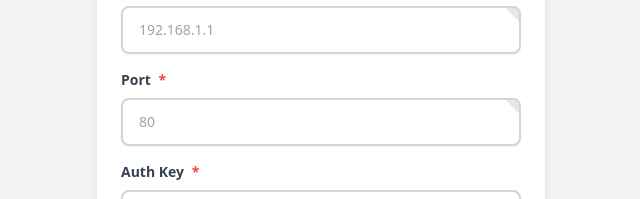
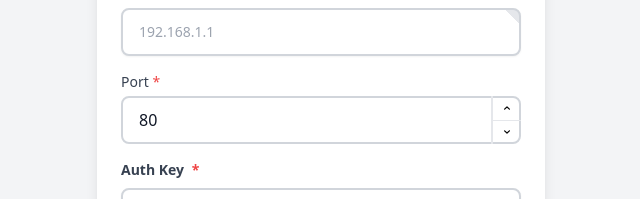
Before and after one commit to lukaku12/access-point, a Vue app: page /login in a window 1280 px wide. Shown: the part 275-474 px from the top of the page, without its empty margins (319-959 px from the left). Built offline with nearby package versions, Linux system fonts and the light colour scheme.

Commit message:
Update ConfigView to store auth_key in localStorage; add required prop to BaseSelectInput and BaseCheckbox components; enhance ConfigForm and LoginForm with required fields and default port value

```diff
--- a/src/components/base/BaseCheckbox.vue
+++ b/src/components/base/BaseCheckbox.vue
@@ -3,11 +3,13 @@ interface Props {
   modelValue: boolean;
   label?: string;
   disabled?: boolean;
+  required?: boolean;
 }
 
 withDefaults(defineProps<Props>(), {
   label: '',
-  disabled: false
+  disabled: false,
+  required: false
 });
 
 const emit = defineEmits<{
@@ -20,7 +22,9 @@ const emit = defineEmits<{
     'opacity-75 cursor-not-allowed': disabled,
     'cursor-pointer': !disabled
   }">
-    <span v-if="label" class="text-sm font-medium text-gray-700 dark:text-gray-300">{{ label }}</span>
+    <span v-if="label" class="text-sm font-medium text-gray-700 dark:text-gray-300">
+      {{ label }} <span v-if="required" class="text-red-500">*</span>
+    </span>
     <div class="relative">
       <input
         type="checkbox"
--- a/src/components/base/BaseNumberInput.vue
+++ b/src/components/base/BaseNumberInput.vue
@@ -8,6 +8,9 @@ interface Props {
   disabled?: boolean;
   required?: boolean;
   helpText?: string;
+  error?: string;
+  loading?: boolean;
+  placeholder?: string;
 }
 
 const props = withDefaults(defineProps<Props>(), {
@@ -17,22 +20,26 @@ const props = withDefaults(defineProps<Props>(), {
   step: 1,
   disabled: false,
   required: false,
-  helpText: ''
+  helpText: '',
+  error: '',
+  loading: false,
+  placeholder: ''
 });
 
 const emit = defineEmits<{
   (e: 'update:modelValue', value: number): void;
+  (e: 'blur', event: FocusEvent): void;
 }>();
 
 const increment = () => {
-  if (props.disabled) return;
+  if (props.disabled || props.loading) return;
   const newValue = props.modelValue + props.step;
   if (props.max !== undefined && newValue > props.max) return;
   emit('update:modelValue', newValue);
 };
 
 const decrement = () => {
-  if (props.disabled) return;
+  if (props.disabled || props.loading) return;
   const newValue = props.modelValue - props.step;
   if (props.min !== undefined && newValue < props.min) return;
   emit('update:modelValue', newValue);
@@ -55,68 +62,101 @@ const handleInput = (event: Event) => {
 
   emit('update:modelValue', value);
 };
+
+const handleBlur = (event: FocusEvent) => {
+  emit('blur', event);
+};
+
+const handleKeyDown = (event: KeyboardEvent) => {
+  if (event.key === 'ArrowUp') {
+    event.preventDefault();
+    increment();
+  } else if (event.key === 'ArrowDown') {
+    event.preventDefault();
+    decrement();
+  }
+};
 </script>
 
 <template>
   <div class="form-group">
-    <label v-if="label" class="block text-sm font-semibold text-gray-700 dark:text-gray-300 mb-2">
+    <label v-if="label" :for="label" class="block text-sm font-medium text-gray-700 dark:text-gray-300 mb-1">
       {{ label }}
       <span v-if="required" class="text-red-500">*</span>
     </label>
 
     <div class="relative">
       <input
+        :id="label"
         type="number"
         :value="modelValue"
         @input="handleInput"
+        @blur="handleBlur"
+        @keydown="handleKeyDown"
         :min="min"
         :max="max"
         :step="step"
-        :disabled="disabled"
+        :disabled="disabled || loading"
         :required="required"
-        class="block w-full rounded-lg border-2 px-4 py-3 pr-20 transition-colors duration-200"
+        :placeholder="placeholder"
+        class="block w-full rounded-lg border-2 px-4 py-2.5 pr-16 transition-all duration-200 focus:ring-2 focus:ring-offset-0"
         :class="{
-          'border-gray-300 dark:border-gray-600 bg-white dark:bg-gray-700 text-gray-900 dark:text-gray-100': !disabled,
-          'border-gray-200 dark:border-gray-700 bg-gray-50 dark:bg-gray-800 text-gray-500 dark:text-gray-400 cursor-not-allowed': disabled
+          'border-gray-300 dark:border-gray-600 bg-white dark:bg-gray-700 text-gray-900 dark:text-gray-100 focus:border-blue-500 focus:ring-blue-500/20': !error && !disabled,
+          'border-red-300 dark:border-red-600 bg-red-50 dark:bg-red-900/20 text-red-900 dark:text-red-100 focus:border-red-500 focus:ring-red-500/20': error,
+          'border-gray-200 dark:border-gray-700 bg-gray-50 dark:bg-gray-800 text-gray-500 dark:text-gray-400 cursor-not-allowed': disabled || loading
         }"
       />
 
-      <div class="absolute inset-y-0 right-0 flex">
+      <div class="absolute inset-y-0 right-0 flex items-center">
+        <div class="flex flex-col h-full border-l-2 border-gray-200 dark:border-gray-600">
           <button
             type="button"
-          @click="decrement"
-          :disabled="disabled || (min !== undefined && modelValue <= min)"
-          class="px-3 border-l-2 border-gray-200 dark:border-gray-600 hover:bg-gray-100 dark:hover:bg-gray-600
-                 transition-colors duration-200 rounded-l"
-          :class="{ 'opacity-50 cursor-not-allowed': disabled || (min !== undefined && modelValue <= min) }"
+            @click="increment"
+            :disabled="disabled || loading || (max !== undefined && modelValue >= max)"
+            :title="'Increase value' + (max !== undefined ? ` (Max: ${max})` : '')"
+            class="flex-1 px-2 flex items-center justify-center transition-all duration-200
+                   hover:bg-blue-50 dark:hover:bg-blue-900/20 active:bg-blue-100 dark:active:bg-blue-900/40
+                   border-b border-gray-200 dark:border-gray-600 rounded-tr-lg
+                   focus:outline-none focus:bg-blue-50 dark:focus:bg-blue-900/20"
+            :class="{
+              'cursor-pointer': !disabled && !loading && !(max !== undefined && modelValue >= max),
+              'opacity-50 cursor-not-allowed': disabled || loading || (max !== undefined && modelValue >= max)
+            }"
           >
-          <svg xmlns="http://www.w3.org/2000/svg" class="h-4 w-4" viewBox="0 0 20 20" fill="currentColor">
-            <path fill-rule="evenodd" d="M5 10a1 1 0 011-1h8a1 1 0 110 2H6a1 1 0 01-1-1z" clip-rule="evenodd" />
+            <svg xmlns="http://www.w3.org/2000/svg" class="h-3 w-3" viewBox="0 0 20 20" fill="currentColor">
+              <path fill-rule="evenodd" d="M14.707 12.707a1 1 0 01-1.414 0L10 9.414l-3.293 3.293a1 1 0 01-1.414-1.414l4-4a1 1 0 011.414 0l4 4a1 1 0 010 1.414z" clip-rule="evenodd" />
             </svg>
           </button>
           <button
             type="button"
-          @click="increment"
-          :disabled="disabled || (max !== undefined && modelValue >= max)"
-          class="px-3 border-l-2 border-gray-200 dark:border-gray-600 hover:bg-gray-100 dark:hover:bg-gray-600
-                 transition-colors duration-200 rounded-r"
-          :class="{ 'opacity-50 cursor-not-allowed': disabled || (max !== undefined && modelValue >= max) }"
+            @click="decrement"
+            :disabled="disabled || loading || (min !== undefined && modelValue <= min)"
+            :title="'Decrease value' + (min !== undefined ? ` (Min: ${min})` : '')"
+            class="flex-1 px-2 flex items-center justify-center transition-all duration-200
+                   hover:bg-blue-50 dark:hover:bg-blue-900/20 active:bg-blue-100 dark:active:bg-blue-900/40
+                   rounded-br-lg
+                   focus:outline-none focus:bg-blue-50 dark:focus:bg-blue-900/20"
+            :class="{
+              'cursor-pointer': !disabled && !loading && !(min !== undefined && modelValue <= min),
+              'opacity-50 cursor-not-allowed': disabled || loading || (min !== undefined && modelValue <= min)
+            }"
           >
-          <svg xmlns="http://www.w3.org/2000/svg" class="h-4 w-4" viewBox="0 0 20 20" fill="currentColor">
-            <path fill-rule="evenodd" d="M10 5a1 1 0 011 1v3h3a1 1 0 110 2h-3v3a1 1 0 11-2 0v-3H6a1 1 0 110-2h3V6a1 1 0 011-1z" clip-rule="evenodd" />
+            <svg xmlns="http://www.w3.org/2000/svg" class="h-3 w-3" viewBox="0 0 20 20" fill="currentColor">
+              <path fill-rule="evenodd" d="M5.293 7.293a1 1 0 011.414 0L10 10.586l3.293-3.293a1 1 0 111.414 1.414l-4 4a1 1 0 01-1.414 0l-4-4a1 1 0 010-1.414z" clip-rule="evenodd" />
             </svg>
           </button>
         </div>
       </div>
+    </div>
 
-    <p v-if="helpText" class="mt-2 text-sm text-gray-500 dark:text-gray-400">
-      {{ helpText }}
-    </p>
+    <div class="mt-1">
+      <p v-if="error" class="text-sm text-red-600 dark:text-red-400">{{ error }}</p>
+      <p v-else-if="helpText" class="text-sm text-gray-500 dark:text-gray-400">{{ helpText }}</p>
+    </div>
   </div>
 </template>
 
 <style scoped>
-/* Hide number input spinners */
 input[type="number"]::-webkit-inner-spin-button,
 input[type="number"]::-webkit-outer-spin-button {
   -webkit-appearance: none;
@@ -126,4 +166,32 @@ input[type="number"]::-webkit-outer-spin-button {
 input[type="number"] {
   -moz-appearance: textfield;
 }
+
+.form-group:focus-within label {
+  color: rgb(59 130 246);
+}
+
+.form-group:focus-within.has-error label {
+  color: rgb(239 68 68);
+}
+
+/* Smooth transition for button interactions */
+button {
+  transform: translateY(0);
+  transition: transform 0.1s ease-in-out;
+}
+
+button:active:not(:disabled) {
+  transform: translateY(1px);
+}
+
+/* Add subtle hover effect */
+button:hover:not(:disabled)::before {
+  content: '';
+  position: absolute;
+  inset: 0;
+  background-color: currentColor;
+  opacity: 0.1;
+  border-radius: inherit;
+}
 </style>
--- a/src/components/base/BaseSelectInput.vue
+++ b/src/components/base/BaseSelectInput.vue
@@ -6,11 +6,13 @@ interface Props {
   options: { value: string; label: string }[];
   label?: string;
   disabled?: boolean;
+  required?: boolean;
 }
 
 const props = withDefaults(defineProps<Props>(), {
   label: '',
-  disabled: false
+  disabled: false,
+  required: false
 });
 
 const emit = defineEmits<{
@@ -47,7 +49,7 @@ const getSelectedLabel = () => {
 <template>
   <div class="form-group" ref="selectRef">
     <label v-if="label" class="block text-sm font-semibold text-gray-700 dark:text-gray-300 mb-2">
-      {{ label }}
+      {{ label }} <span v-if="required" class="text-red-500">*</span>
     </label>
     <div class="relative">
       <button
--- a/src/components/forms/LoginForm.vue
+++ b/src/components/forms/LoginForm.vue
@@ -19,16 +19,14 @@
         @blur="validateField('ip', formData.ip, validationRules.ip)"
         required
       />
-      <BaseInput
+      <BaseNumberInput
         v-model="formData.port"
+        label="Port"
+        :min="1"
+        :max="65535"
         :error="errors.port"
-        label="Port"
-        placeholder="80"
-        type="number"
-        autocomplete="off"
-        name="port"
+        required
         @blur="validateField('port', formData.port, validationRules.port)"
-        required
       />
       <BaseInput
         v-model="formData.authKey"
@@ -56,6 +54,7 @@ import { ref, reactive } from 'vue'
 import { useRouter } from 'vue-router'
 import { login } from '@/api/login'
 import BaseInput from '@/components/base/BaseInput.vue'
+import BaseNumberInput from '@/components/base/BaseNumberInput.vue'
 import FlashMessage from '@/components/FlashMessage.vue'
 import { useFormValidation } from '@/composables/useFormValidation'
 
@@ -72,7 +71,7 @@ const { errors, validateField, isValid } = useFormValidation()
 
 const formData = reactive({
   ip: '',
-  port: '',
+  port: 80, // Changed to number with default value
   authKey: ''
 })
 
@@ -108,7 +107,7 @@ const handleSubmit = async () => {
     isSubmitting.value = true
     const success = await login(
       formData.ip,
-      Number(formData.port),
+      formData.port, // No need to convert to Number anymore
       formData.authKey
     )
 
--- a/src/views/ConfigView.vue
+++ b/src/views/ConfigView.vue
@@ -63,6 +63,14 @@ const handleSubmit = async (data: { config: ConfigPayload }) => {
             active: response.active
         };
         authKey.value = response.auth_key;
+
+        // Update auth_key in localStorage
+        const connectionData = localStorage.getItem('connection');
+        if (connectionData) {
+            const connection = JSON.parse(connectionData);
+            connection.auth_key = response.auth_key;
+            localStorage.setItem('connection', JSON.stringify(connection));
+        }
 
         flash.value = {
             type: 'success',
```
Also changed, not shown: src/components/forms/ConfigForm.vue (+6 -1 lines). Lines whose indentation alone changed are shown as unchanged.
